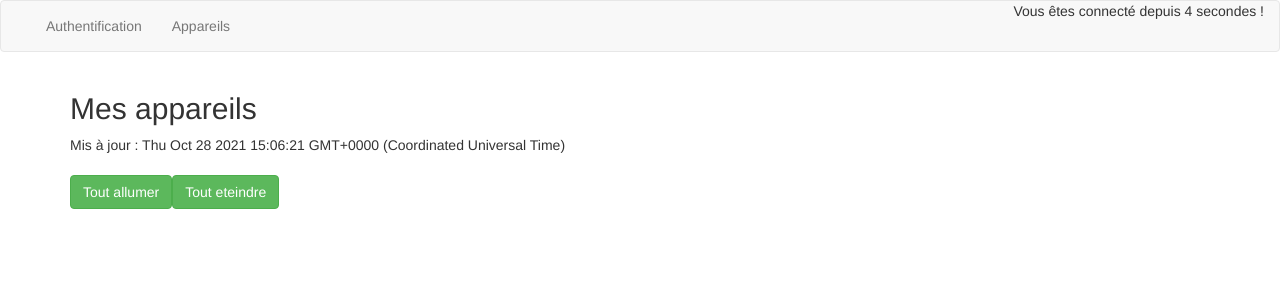
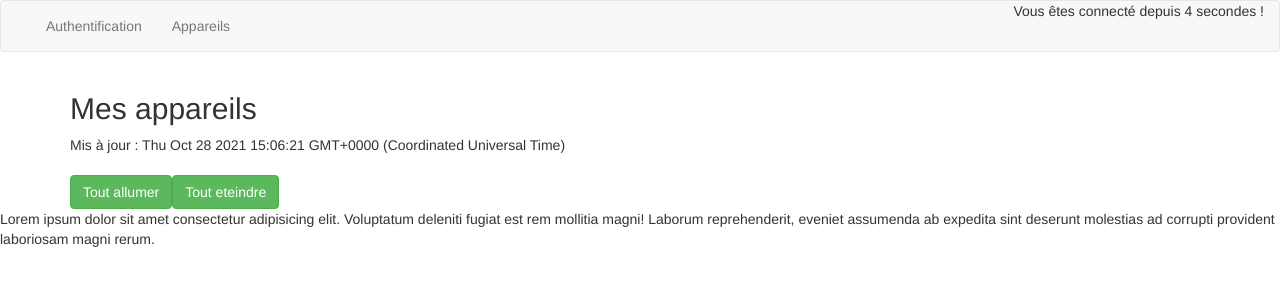
Before and after one commit to vgo-cca/mon-projet-angular, an Angular app: page / in a window 1280 px wide. Shown: the top 300 px of the page. Built offline with nearby package versions, Linux system fonts and the light colour scheme.

Commit message:
commit trois

```diff
--- a/src/app/app.component.html
+++ b/src/app/app.component.html
@@ -18,3 +18,4 @@
     </div>
   </div>
 </div>
+<div> Lorem ipsum dolor sit amet consectetur adipisicing elit. Voluptatum deleniti fugiat est rem mollitia magni! Laborum reprehenderit, eveniet assumenda ab expedita sint deserunt molestias ad corrupti provident laboriosam magni rerum.</div>
```
